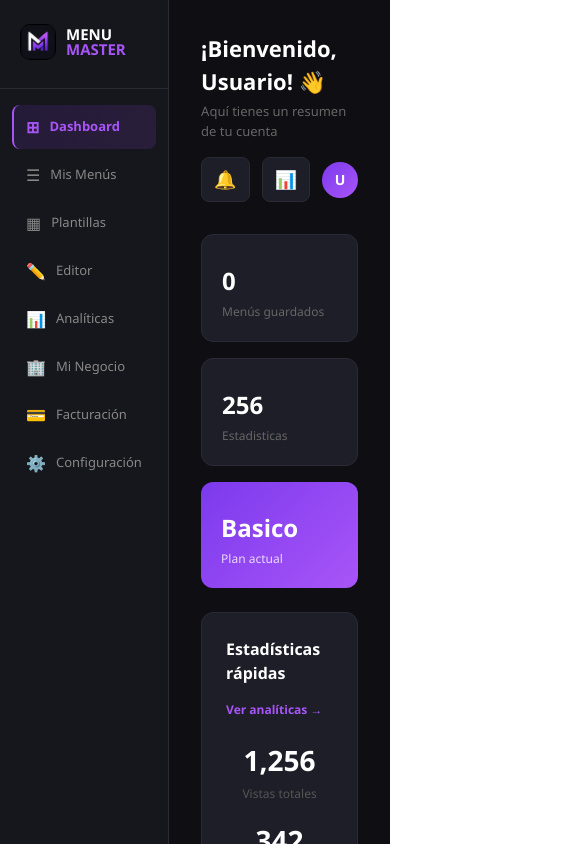
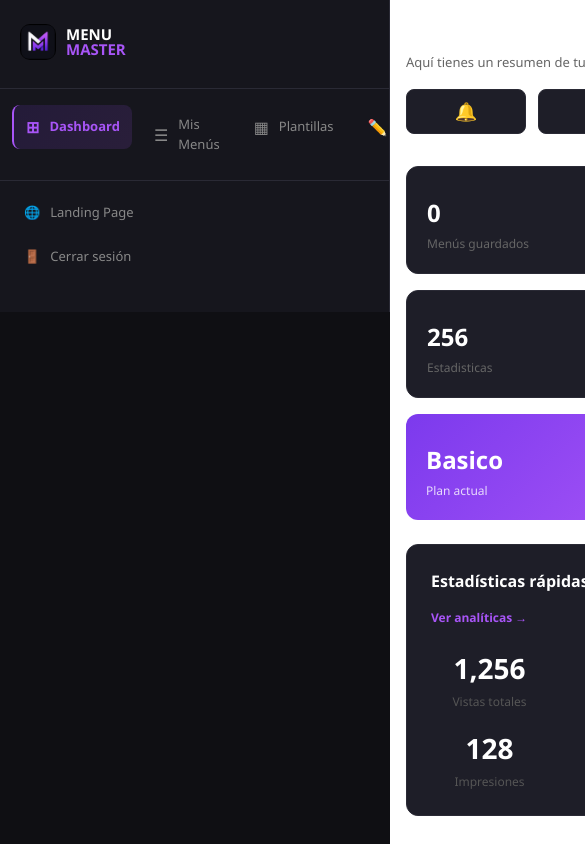
Before and after one commit to IRVINISAEL/EDITOR-MENU, a Next.js app in the folder menu-front/menus-app/: page / in a window 390 px wide. Shown: the top 844 px of the page, 585 px wide, since content can reach past the window. Built offline with nearby package versions, Linux system fonts and the light colour scheme; no server answers.

Commit message:
feat(dashboard): agregar diseño responsive para dispositivos móviles

```diff
--- a/menu-front/menus-app/src/app/page.tsx
+++ b/menu-front/menus-app/src/app/page.tsx
@@ -61,7 +61,7 @@ export default function Dashboard() {
         width: mobile ? "100%" : 220, background: "#16161d", display: "flex", flexDirection: "column",
         padding: "24px 0", borderRight: "1px solid #2a2a35",
         position: mobile ? "relative" : "fixed",
-        height: mobile ? "auto" : "100vh", zIndex: 10,
+        height: mobile ? "fit-content" : "100vh", zIndex: 10,
       }}>
         <div style={{ padding: "0 20px 28px", borderBottom: "1px solid #2a2a35" }}>
           <div style={{ display: "flex", alignItems: "center", gap: 10 }}>
@@ -73,7 +73,16 @@ export default function Dashboard() {
           </div>
         </div>
 
-        <nav style={{ flex: 1, padding: "16px 12px", display: "flex", flexDirection: "column", gap: 4 }}>
+        <nav
+            style={{
+              flex: 1,
+              padding: "16px 12px",
+              display: "flex",
+              flexDirection: mobile ? "row" : "column",
+              overflowX: mobile ? "auto" : "visible",
+              gap: 8,
+            }}
+          >
           {navItems.map((item) => (
             <a key={item.label} href={item.href} style={{ textDecoration: "none" }}>
               <div style={{
@@ -122,7 +131,7 @@ export default function Dashboard() {
       </aside>
 
       {/* MAIN */}
-      <main style={{ marginLeft: mobile ? 0 : 220, flex: 1, padding: 32 }}>
+      <main style={{ marginLeft: mobile ? 0 : 220, flex: 1, padding: mobile ? 16 : 32}}>
 
         {/* Header */}
         <div style={{ display: "flex",
@@ -139,9 +148,11 @@ export default function Dashboard() {
             </p>
           </div>
           <div style={{ display: "flex", gap: 12, alignItems: "center" }}>
-            <button style={{ background: "#1e1e28", border: "1px solid #2a2a35", borderRadius: 8, padding: "8px 12px", color: "#888", cursor: "pointer", fontSize: 18 }}>🔔</button>
+            <button style={{ background: "#1e1e28", border: "1px solid #2a2a35", borderRadius: 8, padding: "8px 12px", color: "#888", cursor: "pointer", fontSize: 18,  minWidth: mobile ? 120 : "auto",
+                whiteSpace: "nowrap",}}>🔔</button>
             <a href="/analiticas">
-              <button style={{ background: "#1e1e28", border: "1px solid #2a2a35", borderRadius: 8, padding: "8px 12px", color: "#888", cursor: "pointer", fontSize: 18 }}>📊</button>
+              <button style={{ background: "#1e1e28", border: "1px solid #2a2a35", borderRadius: 8, padding: "8px 12px", color: "#888", cursor: "pointer", fontSize: 18, minWidth: mobile ? 120 : "auto",
+                whiteSpace: "nowrap", }}>📊</button>
             </a>
             <div style={{
               width: 36, height: 36, borderRadius: "50%",
@@ -155,7 +166,7 @@ export default function Dashboard() {
         </div>
 
         {/* Stats Cards */}
-        <div style={{ display: "grid", gridTemplateColumns: mobile ? "1fr" : "repeat(3, 1fr)", gap: 16, marginBottom: 24 }}>
+        <div style={{ display: "grid", gridTemplateColumns: mobile ? "1fr" : "repeat(4, 1fr)", gap: 16, marginBottom: 24 }}>
           {[
             { label: "Menús guardados", value: String(menuRecientes.length || 0), icon: "", href: "/mis-menus" },
             { label: "Estadisticas", value: "256", icon: "", href: "/analiticas" },
@@ -194,7 +205,7 @@ export default function Dashboard() {
               <h2 style={{ color: "white", fontSize: 16, fontWeight: 600, margin: 0 }}>Estadísticas rápidas</h2>
               <span style={{ color: "#a855f7", fontSize: 12, fontWeight: 600 }}>Ver analíticas →</span>
             </div>
-            <div style={{ display: "grid", gridTemplateColumns: mobile ? "1fr" : "repeat(3, 1fr)", gap: 16 }}>
+            <div style={{ display: "grid", gridTemplateColumns: mobile ? "repeat(2,1fr)" : "repeat(4,1fr)", gap: 16 }}>
               {[
                 { label: "Vistas totales", value: "1,256" },
                 { label: "Descargas", value: "342" },
@@ -220,7 +231,7 @@ export default function Dashboard() {
               <h2 style={{ color: "white", fontSize: 16, fontWeight: 600, margin: 0 }}>Plantillas populares</h2>
               <a href="/plantillas" style={{ color: "#a855f7", fontSize: 12, fontWeight: 600, textDecoration: "none" }}>Ver todas →</a>
             </div>
-            <div style={{ display: "grid", gridTemplateColumns: mobile ? "1fr" : "repeat(3, 1fr)", gap: 16 }}>
+            <div style={{ display: "grid", gridTemplateColumns: mobile ? "repeat(2,1fr)" : "repeat(4,1fr)", gap: 16 }}>
               {plantillasPopulares.map((p) => (
                 <a key={p.id} href="/plantillas" style={{ textDecoration: "none" }}>
                   <div style={{
```
